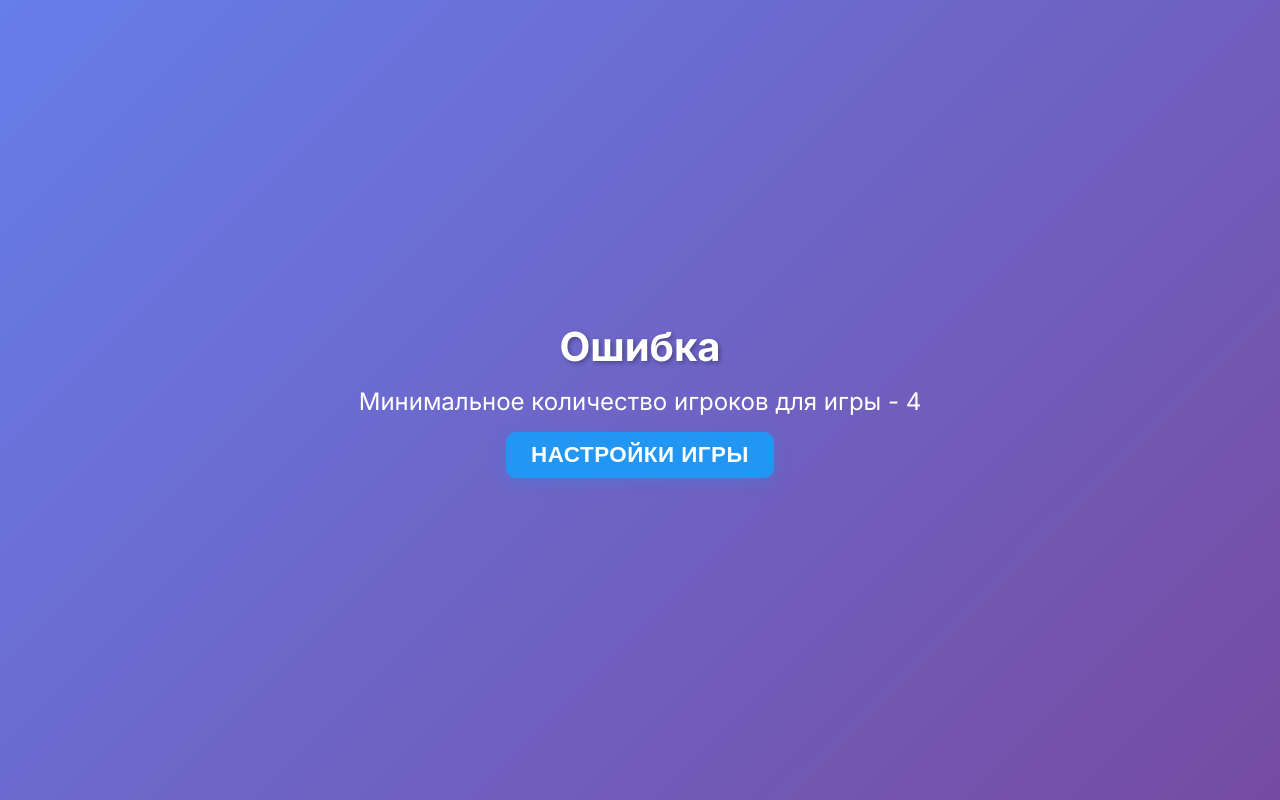
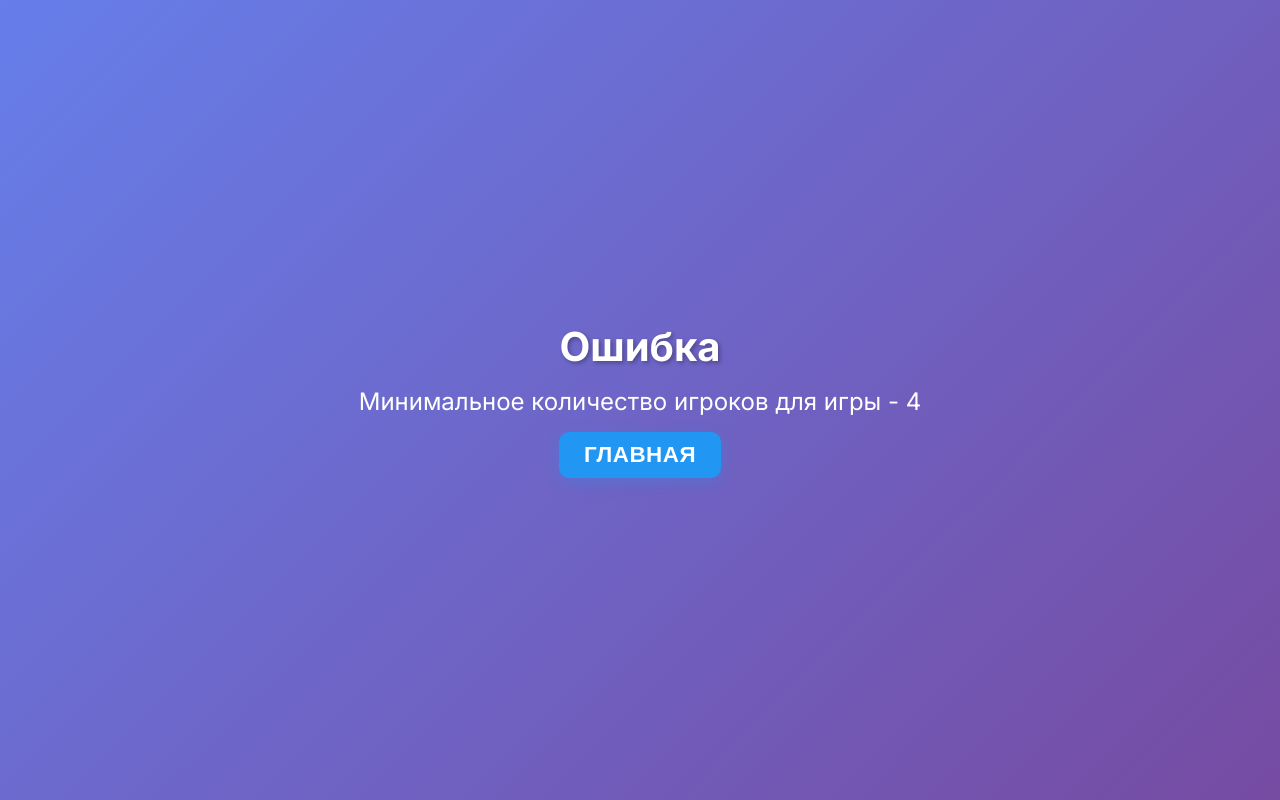
Before and after one commit to PavelDubrovinB/mafia, a React (Vite) app: page /roles in a window 1280 px wide. Built offline with nearby package versions, Linux system fonts and the light colour scheme.

Commit message:
feat: update ui

```diff
--- a/index.html
+++ b/index.html
@@ -9,7 +9,9 @@
     <meta name="description" content="Интерактивная игра Мафия для мобильных устройств" />
     <meta name="theme-color" content="#3b82f6" />
     <meta name="apple-mobile-web-app-capable" content="yes" />
+    <meta name="apple-mobile-web-app-status-bar-style" content="default" />
     <meta name="apple-mobile-web-app-status-bar-style" content="black-translucent" />
+    <meta name="format-detection" content="telephone=no" />
     <meta name="apple-mobile-web-app-title" content="Mafia" />
     <link rel="apple-touch-icon" href="/icons/icon-192x192.png" />
     <link rel="icon" type="image/png" href="/icons/icon-192x192.png" />
--- a/src/components/GameInterface.tsx
+++ b/src/components/GameInterface.tsx
@@ -4,24 +4,8 @@ import { useGameContext } from '../hooks/useGameContext'
 import { ROLE_DESCRIPTIONS } from '../types/game'
 import { getRoleColor } from '../utils/roleUtils'
 
+import { MenuButton } from './MenuButton'
 import { CivilianActions, DonActions, MafiaActions, SheriffActions, VotingActions } from './roles'
-
-const MenuButton: React.FC<{ onClick: () => void }> = ({ onClick }) => (
-  <button
-    onClick={onClick}
-    className="btn btn-secondary"
-    style={{
-      position: 'fixed',
-      top: '20px',
-      right: '20px',
-      zIndex: 1000,
-      fontSize: '14px',
-      padding: '8px 16px',
-    }}
-  >
-    Главное меню
-  </button>
-)
 
 const GameInterface: React.FC = () => {
   const {
--- /dev/null
+++ b/src/components/MenuButton.tsx
@@ -0,0 +1,18 @@
+import React from 'react'
+
+export const MenuButton: React.FC<{ onClick: () => void }> = ({ onClick }) => (
+  <button
+    onClick={onClick}
+    className="btn btn-secondary"
+    style={{
+      position: 'fixed',
+      top: '20px',
+      right: '20px',
+      zIndex: 1000,
+      fontSize: '14px',
+      padding: '8px 16px',
+    }}
+  >
+    Главное меню
+  </button>
+)
--- a/src/pages/RoleSetupPage.tsx
+++ b/src/pages/RoleSetupPage.tsx
@@ -1,5 +1,7 @@
 import React, { useMemo, useState } from 'react'
 import { useLocation, useNavigate } from 'react-router-dom'
+
+import { MenuButton } from '~/components/MenuButton'
 
 import RoleReveal from '../components/RoleReveal'
 import { useGameContext } from '../hooks/useGameContext'
@@ -69,7 +71,7 @@ const RoleSetupPage: React.FC = () => {
         <h2>Ошибка</h2>
         <p>Минимальное количество игроков для игры - 4</p>
         <button onClick={handleBackToSetup} className="btn btn-secondary">
-          Настройки игры
+          Главная
         </button>
       </div>
     )
@@ -81,7 +83,7 @@ const RoleSetupPage: React.FC = () => {
         <h2>Ошибка</h2>
         <p>Максимальное количество игроков для игры - 15</p>
         <button onClick={handleBackToSetup} className="btn btn-secondary">
-          Настройки игры
+          Главная
         </button>
       </div>
     )
@@ -118,13 +120,11 @@ const RoleSetupPage: React.FC = () => {
   if (gameState.phase === 'completed') {
     return (
       <div className="app">
+        <MenuButton onClick={handleBackToSetup} />
         <h2>Роли распределены!</h2>
 
         <button onClick={handleStartGame} className="btn btn-primary">
           Начать игру
-        </button>
-        <button onClick={handleBackToSetup} className="btn btn-secondary">
-          Настройки игры
         </button>
       </div>
     )
```
